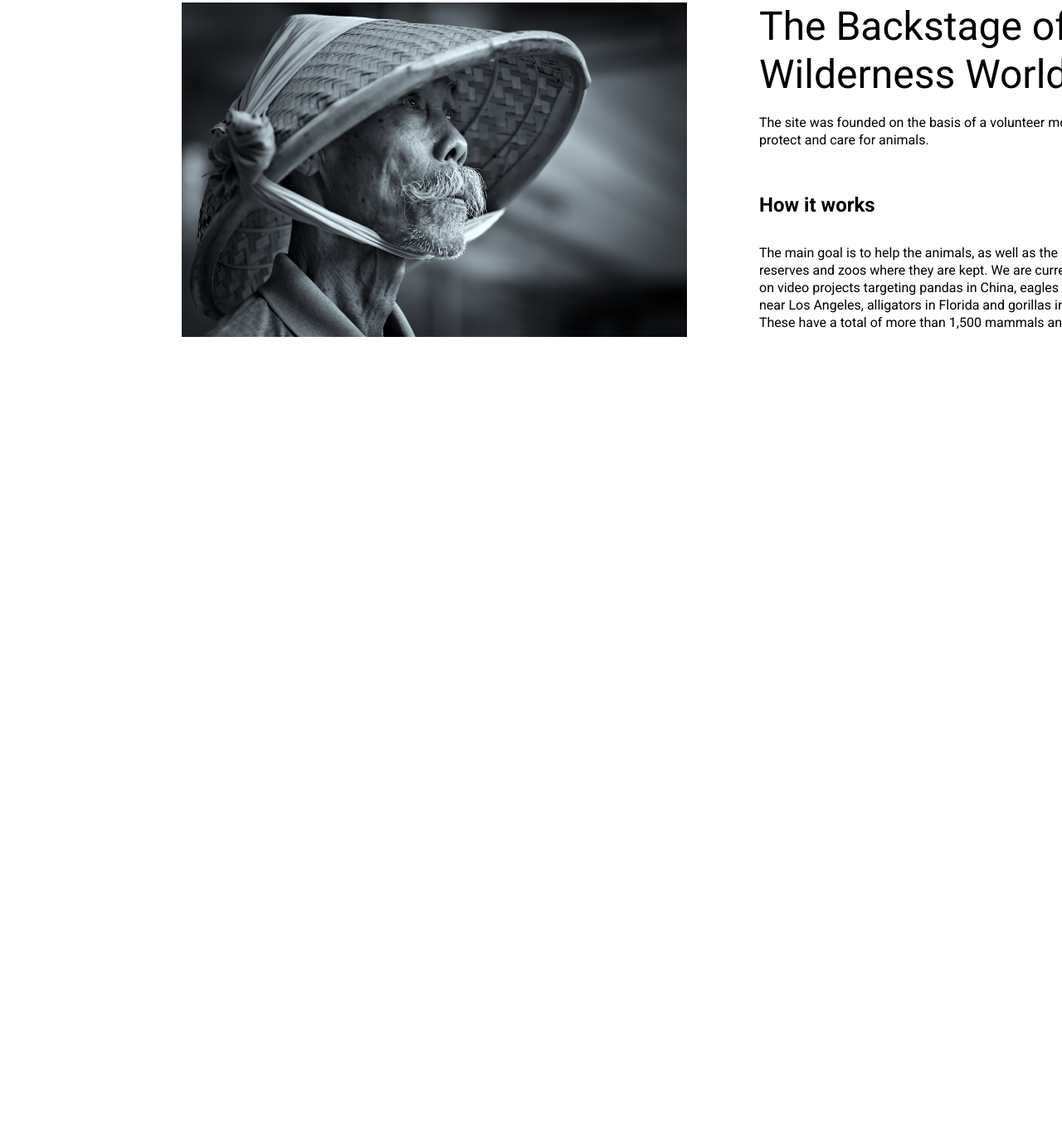
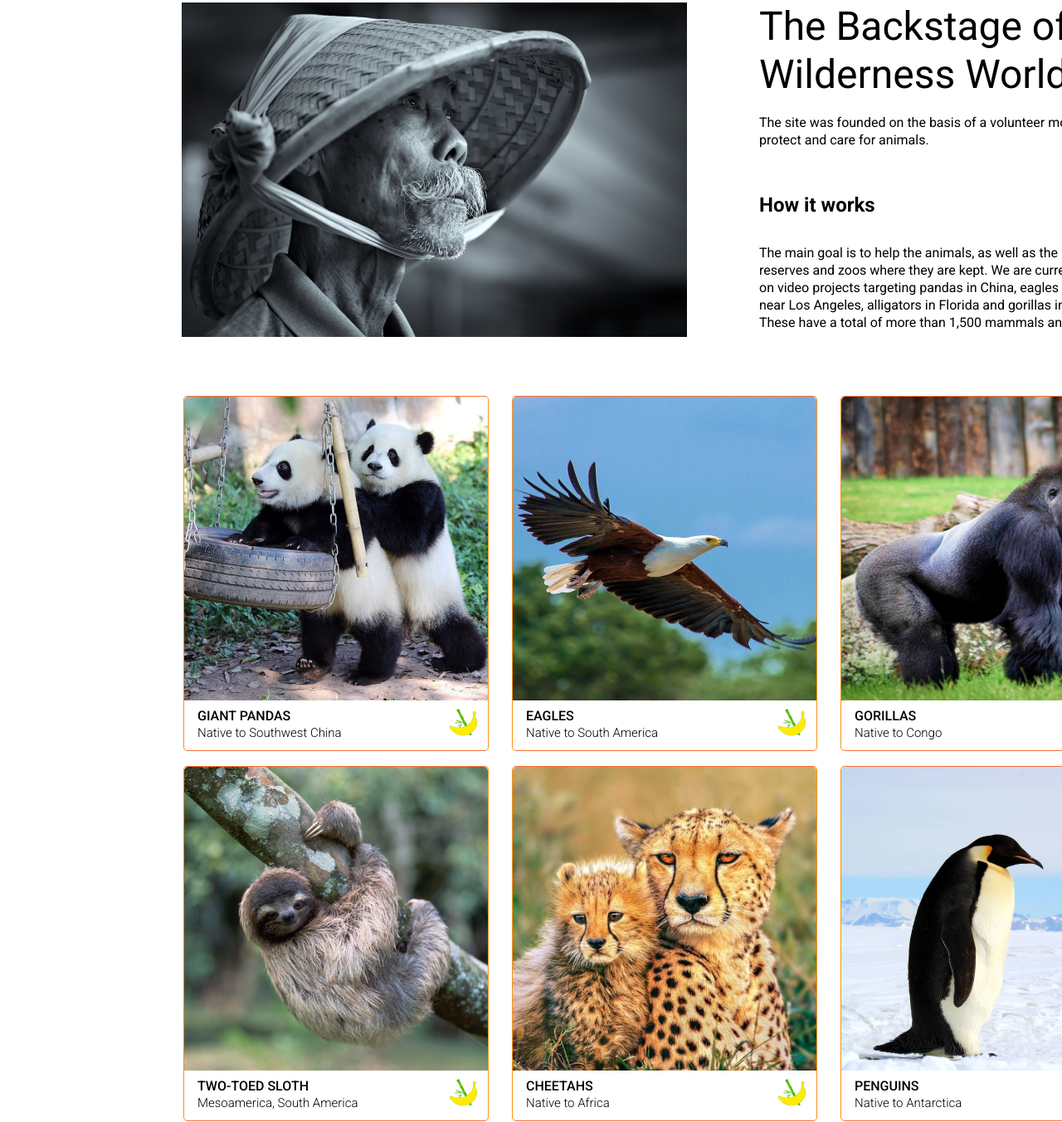
Before and after one commit to JoannaNowPl/online-zoo, a website: page pages/main/index.html in a window 1280 px wide. Shown: the part 920-2272 px from the top of the page at 83% size. Before the commit the page ends 1402 px from the top, so only its background shows below. Drawn offline with Linux system fonts and the light colour scheme.

Commit message:
feat: add animal cards

```diff
--- a/pages/main/index.html
+++ b/pages/main/index.html
@@ -39,23 +39,138 @@
           ><span class="hero-section__header-text">ANIMAL ONLINE</span>
         </div>
         <div class="hero-section__circle"></div>
-        <div class="hero-section__button-box"><button class="button">WATCH ONLINE</button></div>
+        <div class="hero-section__button-box">
+          <button class="button">WATCH ONLINE</button>
+        </div>
       </section>
       <section class="backstage-section">
         <main class="backstage-section__main">
-            <img src="../../assets/images/bamboo-cap.png" alt="Man with bamboo cap" class="backstage-section__image">
-            <article class="backstage-section__article">
-                <header>
-                    <h2 class="backstage-section__header-title">The Backstage of the Wilderness World.</h2>
-                </header>
-                <p class="backstage-section__text">The site was founded on the basis of a volunteer movement to protect and care for animals.</p>
-                <h4 class="backstage-section__header-secondary-title">How it works</h4>
-                <p class="backstage-section__text">The main goal is to help the animals, as well as the nature reserves and zoos where they are kept. We are currently working on video projects targeting pandas in China, eagles on an island near Los Angeles, alligators in Florida and gorillas in the Congo. These have a total of more than 1,500 mammals and reptiles.</p>
-            </article>
+          <img
+            src="../../assets/images/bamboo-cap.png"
+            alt="Man with bamboo cap"
+            class="backstage-section__image" />
+          <article class="backstage-section__article">
+            <header>
+              <h2 class="backstage-section__header-title">
+                The Backstage of the Wilderness World.
+              </h2>
+            </header>
+            <p class="backstage-section__text">
+              The site was founded on the basis of a volunteer movement to
+              protect and care for animals.
+            </p>
+            <h4 class="backstage-section__header-secondary-title">
+              How it works
+            </h4>
+            <p class="backstage-section__text">
+              The main goal is to help the animals, as well as the nature
+              reserves and zoos where they are kept. We are currently working on
+              video projects targeting pandas in China, eagles on an island near
+              Los Angeles, alligators in Florida and gorillas in the Congo.
+              These have a total of more than 1,500 mammals and reptiles.
+            </p>
+          </article>
         </main>
         <aside>
-            <img src="../../assets/images/flower_foto1.png" alt="flowers" class="backstage-section__aside-image">
+          <img
+            src="../../assets/images/flower_foto1.png"
+            alt="flowers"
+            class="backstage-section__aside-image" />
         </aside>
+      </section>
+      <section class="gallery-section">
+        <div class="gallery-section__gallery">
+          <div class="gallery-section__animal-card">
+            <img
+              src="../../assets/images/pandas.png"
+              alt="Two pandas"
+              class="gallery-section__picture" />
+            <div class="gellery-section__card-description-box">
+              <div>
+                <h5 class="gallery-section__card-title">GIANT PANDAS</h5>
+                <p class="gallery-section__card-subtitle">
+                  Native to Southwest China
+                </p>
+              </div>
+              <img src="../../assets/icons/banana-bamboo_icon.png" />
+            </div>
+          </div>
+          <div class="gallery-section__animal-card">
+            <img
+              src="../../assets/images/eagle.png"
+              alt="Two pandas"
+              class="gallery-section__picture" />
+            <div class="gellery-section__card-description-box">
+              <div>
+                <h5 class="gallery-section__card-title">EAGLES</h5>
+                <p class="gallery-section__card-subtitle">
+                  Native to South America
+                </p>
+              </div>
+              <img src="../../assets/icons/banana-bamboo_icon.png" />
+            </div>
+          </div>
+          <div class="gallery-section__animal-card">
+            <img
+              src="../../assets/images/gorilla.png"
+              alt="Two pandas"
+              class="gallery-section__picture" />
+            <div class="gellery-section__card-description-box">
+              <div>
+                <h5 class="gallery-section__card-title">GORILLAS</h5>
+                <p class="gallery-section__card-subtitle">
+                  Native to Congo
+                </p>
+              </div>
+              <img src="../../assets/icons/banana-bamboo_icon.png" />
+            </div>
+          </div>
+          <div class="gallery-section__animal-card">
+            <img
+              src="../../assets/images/sloth.png"
+              alt="Two pandas"
+              class="gallery-section__picture" />
+            <div class="gellery-section__card-description-box">
+              <div>
+                <h5 class="gallery-section__card-title">TWO-TOED SLOTH</h5>
+                <p class="gallery-section__card-subtitle">
+                  Mesoamerica, South America
+                </p>
+              </div>
+              <img src="../../assets/icons/banana-bamboo_icon.png" />
+            </div>
+          </div>
+          <div class="gallery-section__animal-card">
+            <img
+              src="../../assets/images/cheetahs.png"
+              alt="Two pandas"
+              class="gallery-section__picture" />
+            <div class="gellery-section__card-description-box">
+              <div>
+                <h5 class="gallery-section__card-title">CHEETAHS</h5>
+                <p class="gallery-section__card-subtitle">
+                  Native to Africa
+                </p>
+              </div>
+              <img src="../../assets/icons/banana-bamboo_icon.png" />
+            </div>
+          </div>
+          <div class="gallery-section__animal-card">
+            <img
+              src="../../assets/images/penguin.png"
+              alt="Two pandas"
+              class="gallery-section__picture" />
+            <div class="gellery-section__card-description-box">
+              <div>
+                <h5 class="gallery-section__card-title">PENGUINS</h5>
+                <p class="gallery-section__card-subtitle">
+                  Native to Antarctica
+                </p>
+              </div>
+              <img src="../../assets/icons/banana-bamboo_icon.png" />
+            </div>
+          </div>
+        </div>
       </section>
     </main>
     <footer></footer>
--- a/pages/main/style.scss
+++ b/pages/main/style.scss
@@ -12,7 +12,20 @@
   justify-content: $justify-content;
 }
 @mixin background-orange {
-  background: linear-gradient(113.96deg, #f9804b 1.49%, #fe9013 101.44%);
+  background: linear-gradient(
+    113.96deg,
+    rgb(249, 128, 75) 1.49%,
+    rgb(254, 144, 19) 101.44%
+  );
+}
+$primary-orange-color: rgb(250, 111, 50);
+$secondary-orange-color: rgb(254, 144, 19);
+
+@mixin border-primary {
+  border: 1px solid;
+  border-color: $primary-orange-color $secondary-orange-color;
+  border-radius: 5px;
+  z-index: 10;
 }
 
 body {
@@ -95,7 +108,7 @@ body {
   bottom: 388px;
 }
 
-.button{
+.button {
   @include background-orange;
   border: none;
   border-radius: 25px;
@@ -107,13 +120,13 @@ body {
   text-align: center;
 }
 
-.hero-section__button-box{
+.hero-section__button-box {
   position: relative;
   left: 983px;
   bottom: 320px;
 }
 
-.backstage-section{
+.backstage-section {
   display: grid;
   grid-template-columns: (219px auto 200px);
   grid-template-rows: 605px;
@@ -121,7 +134,7 @@ body {
   margin-top: 12px;
 }
 
-.backstage-section__main{
+.backstage-section__main {
   grid-column-start: 2;
   grid-column-end: 2;
   display: grid;
@@ -129,43 +142,81 @@ body {
   grid-template-rows: 403px;
   align-items: center;
   padding-top: 60px;
-
 }
 
-.backstage-section__image{
+.backstage-section__image {
   grid-column-start: 1;
   grid-column-end: 1;
-
 }
-.backstage-section__article{
+.backstage-section__article {
   grid-column-start: 2;
   grid-column-end: 2;
   display: flex;
   flex-direction: column;
   padding: 0 20px 0 87px;
   height: 100%;
-
 }
-.backstage-section__aside-image{
+.backstage-section__aside-image {
   grid-column-start: 3;
   grid-column-end: 3;
-
 }
-.backstage-section__header-title{
+.backstage-section__header-title {
   font-size: 4.8em;
   font-weight: 400;
   line-height: 57.6px;
   margin: 0;
   line-height: 120%;
 }
-.backstage-section__text{
+.backstage-section__text {
   font-size: 1.6em;
   line-height: 20.8px;
   margin: 0;
-    padding-top:20px;
+  padding-top: 20px;
 }
-.backstage-section__header-secondary-title{
+.backstage-section__header-secondary-title {
   font-size: 2.4em;
   margin: 0;
   padding: 54px 0 14px 0;
 }
+
+
+.gallery-section__gallery{
+    display: grid;
+    grid-template-columns: repeat(3, 366px);
+    column-gap: 30px;
+    grid-template-rows: repeat(2, 426px);
+    row-gap: 20px;
+    justify-content: center;
+}
+
+.gallery-section__animal-card {
+  width: 366px;
+  height: 426px;
+  @include border-primary;
+  @include flex-column;
+
+}
+
+.gallery-section__picture {
+    border-radius: 5px 5px 0 0;
+}
+
+.gellery-section__card-description-box{
+    @include flex-row(space-between);
+    box-sizing: border-box;
+    width: 100%;
+    padding: 8px 13px 14px 16px;
+}
+
+.gallery-section__card-title{
+font-size: 1.6em;
+font-weight: 500;
+line-height: 22.4px;
+margin:0
+}
+.gallery-section__card-subtitle{
+    font-size: 1.5em;
+    font-weight: 300;
+    line-height: 18px;
+    margin:0
+}
```
Also changed, not shown: pages/main/style.css, 1 other file. Lines whose indentation alone changed are shown as unchanged.
